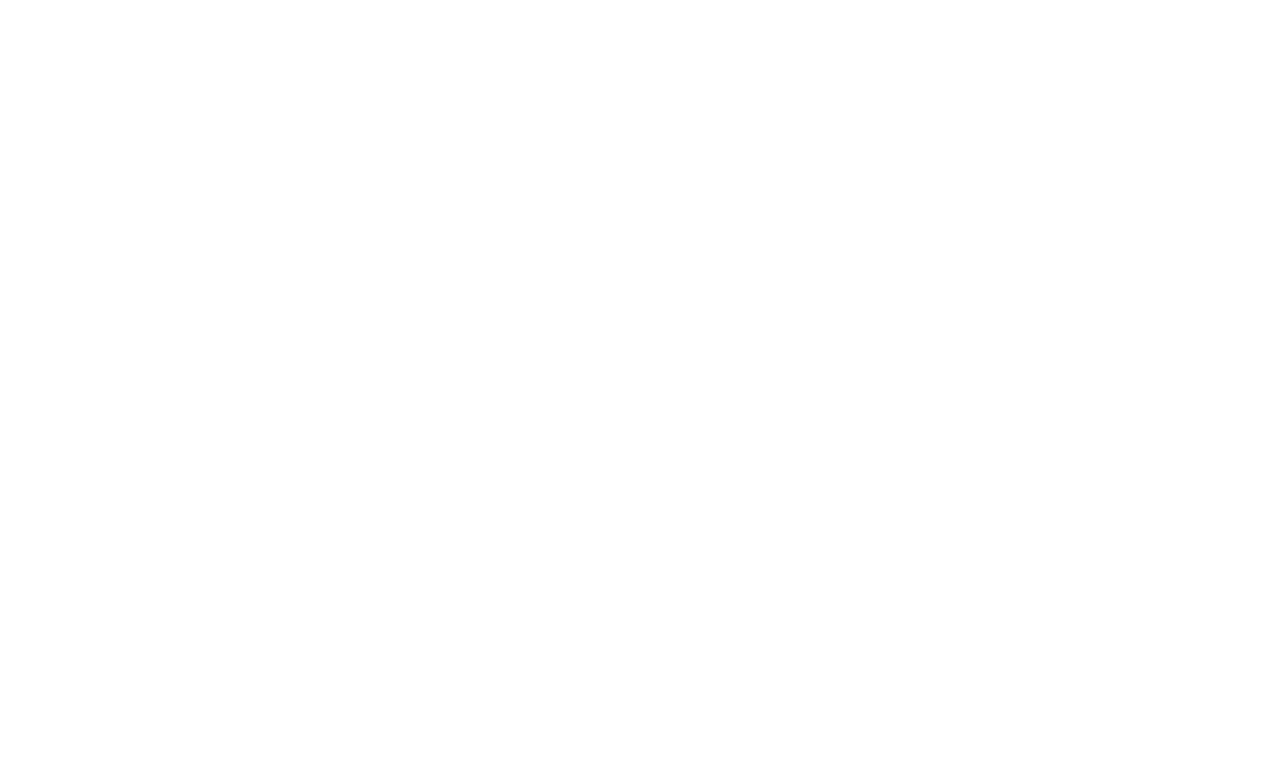
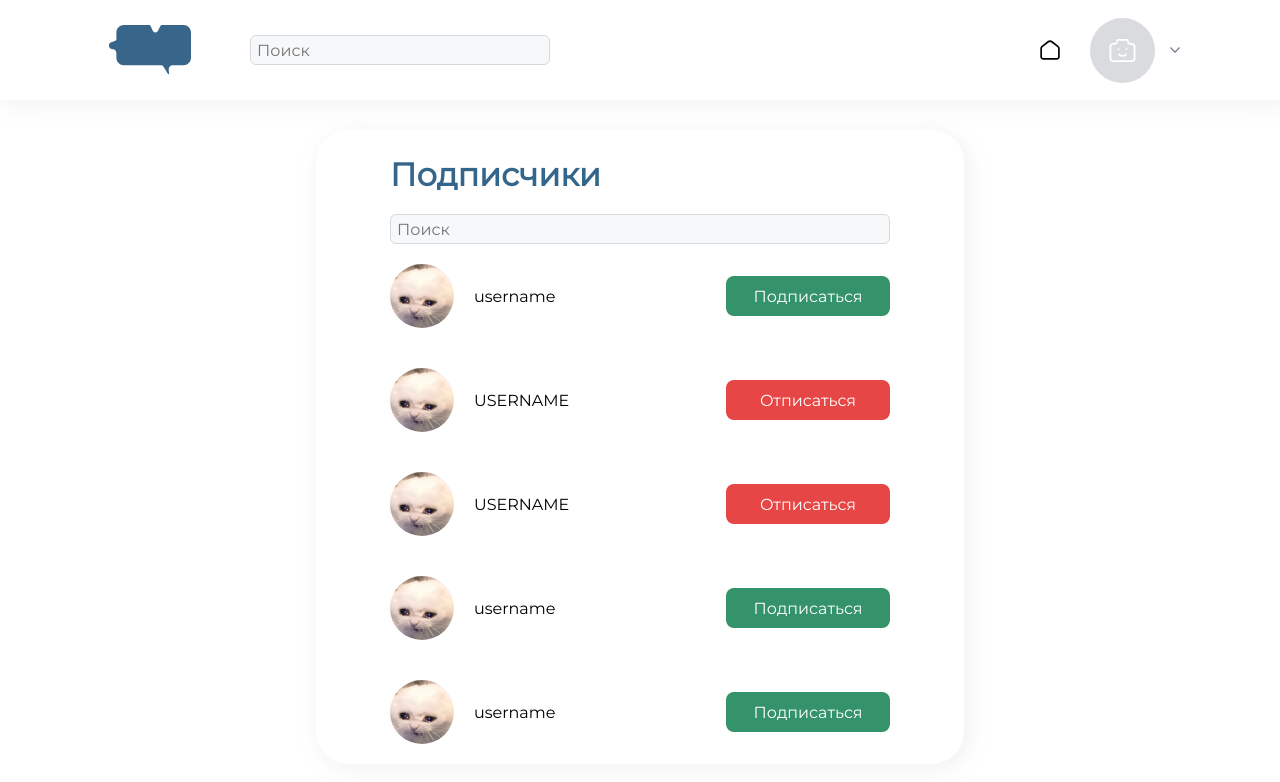
Before and after one commit to andrey03410/rossgram, a React (Create React App) app: page /profile/subs in a window 1280 px wide. Before the commit this address had no page. Shown: the top 782 px of the page. Built offline with nearby package versions, Linux system fonts and the light colour scheme.

Commit message:
add subs route

```diff
--- a/src/App.tsx
+++ b/src/App.tsx
@@ -3,6 +3,7 @@
 import { Routes, Route, Link } from "react-router-dom";
 import Auth from "./components/auth/Auth";
 import Profile from "./components/profile/Profile";
+import Subscribers from "./components/subscribers/Subscribers";
 
 function App() {
   return (
@@ -10,6 +11,7 @@
           <Route path="/registration" element={<Registration/>}/>
           <Route path="/auth" element={<Auth/>}/>
           <Route path="/profile" element={<Profile/>}/>
+          <Route path="/profile/subs" element={<Subscribers/>}/>
       </Routes>
   );
 }
```
